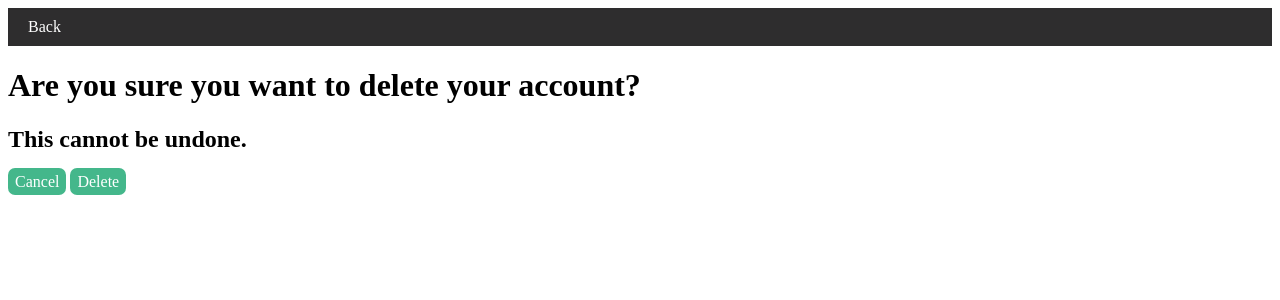
After one commit to manuell191/TwitterCopy, a Django app: page /user/delete/confirm/1 in a window 1280 px wide. The commit adds this page. Shown: the top 300 px of the page. Run offline with Django 4.2, Linux system fonts and the light colour scheme; a user stored in the database is signed in; data comes from the database, SQL or seed files in the repository; both versions use the stored data as it was after the commit.

Commit message:
Finishing touches

```diff
--- a/twittercopy/twitterapp/templates/login.html
+++ b/twittercopy/twitterapp/templates/login.html
@@ -11,13 +11,8 @@
     <a href="{% url 'home' %}">Home</a>
     <a href="{% url 'postlist' %}">Browse</a>
     <a href="{% url 'userlist' %}">Users</a>
-    {% if user.is_authenticated %}
-    <a class="right" href="{% url 'logout' %}">Log out</a>
-    <a class="right" href="{% url 'userprofile' user.id %}">Profile</a>
-    {% else %}
     <a class="right" href="{% url 'register' %}">Register</a>
     <a class="right here" href="{% url 'login' %}">Login</a>
-    {% endif %}
 </div>
 
 <h1>Login</h1>
@@ -35,5 +30,4 @@
 </form>
 
 <a class="button topspace" href="{% url 'register' %}">Go to register</a>
-
 {% endblock %}
--- a/twittercopy/twitterapp/templates/password_update.html
+++ b/twittercopy/twitterapp/templates/password_update.html
@@ -8,7 +8,7 @@
 
 {% block content %}
 <div class="navbar">
-    <a class="here" href="{% url 'userprofile' user.id %}">Back</a>
+    <a href="{% url 'userprofile' user.id %}">Back</a>
 </div>
 
 <h1>Update Password</h1>
--- a/twittercopy/twitterapp/templates/post_create.html
+++ b/twittercopy/twitterapp/templates/post_create.html
@@ -11,13 +11,8 @@
     <a href="{% url 'home' %}">Home</a>
     <a class="here" href="{% url 'postlist' %}">Browse</a>
     <a href="{% url 'userlist' %}">Users</a>
-    {% if user.is_authenticated %}
     <a class="right" href="{% url 'logout' %}">Log out</a>
     <a class="right" href="{% url 'userprofile' user.id %}">Profile</a>
-    {% else %}
-    <a class="right" href="{% url 'register' %}">Register</a>
-    <a class="right" href="{% url 'login' %}">Login</a>
-    {% endif %}
 </div>
 
 <h1>Create Post</h1>
--- a/twittercopy/twitterapp/templates/post_delete.html
+++ b/twittercopy/twitterapp/templates/post_delete.html
@@ -8,11 +8,7 @@
 
 {% block content %}
 <div class="navbar">
-    <a href="{% url 'home' %}">Home</a>
-    <a href="{% url 'postlist' %}">Browse</a>
-    <a href="{% url 'userlist' %}">Users</a>
-    <a class="right" href="{% url 'logout' %}">Log out</a>
-    <a class="here" class="right" href="{% url 'userprofile' user.id %}">Profile</a>
+    <a href="{% url 'userprofile' user.id %}">Back</a>
 </div>
 
 <h1>Are you sure you want to delete this post?</h1>
--- a/twittercopy/twitterapp/templates/register.html
+++ b/twittercopy/twitterapp/templates/register.html
@@ -11,13 +11,8 @@
     <a href="{% url 'home' %}">Home</a>
     <a href="{% url 'postlist' %}">Browse</a>
     <a href="{% url 'userlist' %}">Users</a>
-    {% if user.is_authenticated %}
-    <a class="right" href="{% url 'logout' %}">Log out</a>
-    <a class="right" href="{% url 'userprofile' user.id %}">Profile</a>
-    {% else %}
     <a class="right here" href="{% url 'register' %}">Register</a>
     <a class="right" href="{% url 'login' %}">Login</a>
-    {% endif %}
 </div>
 
 <h1>Register</h1>
@@ -35,5 +30,4 @@
 </form>
 
 <a class="button topspace" href="{% url 'login' %}">Go to login</a>
-
 {% endblock %}
--- /dev/null
+++ b/twittercopy/twitterapp/templates/user_delete.html
@@ -0,0 +1,20 @@
+{% extends './base.html' %}
+
+{% load static %}
+
+{% block head %}
+<link rel="stylesheet" href="{% static 'styles.css' %}">
+{% endblock %}
+
+{% block content %}
+<div class="navbar">
+    <a href="{% url 'userprofile' user.id %}">Back</a>
+</div>
+
+<h1>Are you sure you want to delete your account?</h1>
+<h2>This cannot be undone.</h2>
+<div>
+    <a class="button" href="{% url 'userlist' %}">Cancel</a>
+    <a class="button" href="{% url 'userdelete' user.id %}">Delete</a>
+</div>
+{% endblock %}
--- a/twittercopy/twitterapp/templates/user_profile.html
+++ b/twittercopy/twitterapp/templates/user_profile.html
@@ -36,7 +36,7 @@
     <p class="bottomspace">{{ profile.bio }}</p>
     {% endif %}
     {% if user == profile.user %}
-    <a class="button" href="">Update</a>
+    <a class="button" href="{% url 'userupdate' profile.user.id %}">Update</a>
     {% endif %}
 </div>
 <hr>
--- a/twittercopy/twitterapp/urls.py
+++ b/twittercopy/twitterapp/urls.py
@@ -14,5 +14,7 @@ urlpatterns = [
     path('post/delete/confirm/<pk>', views.postDeleteConfirm, name='postdeleteconfirm'),
     path('post/detele/<pk>', views.postDelete, name='postdelete'),
     path('user/update/<pk>', views.userUpdate, name='userupdate'),
-    path('user/password/update/<pk>', views.passwordUpdate, name='passwordupdate')
+    path('user/password/update/<pk>', views.passwordUpdate, name='passwordupdate'),
+    path('user/delete/confirm/<pk>', views.userDeleteConfirm, name='userdeleteconfirm'),
+    path('user/delete/<pk>', views.userDelete, name='userdelete')
 ]
--- a/twittercopy/twitterapp/views.py
+++ b/twittercopy/twitterapp/views.py
@@ -12,6 +12,9 @@ def home(request):
     return render(request, 'home.html')
 
 def registerPage(request):
+    if request.user.is_authenticated:
+        return redirect('home')
+
     if request.method == 'POST':
         form = CreateUserForm(request.POST)
         if form.is_valid():
@@ -36,7 +39,6 @@ def registerPage(request):
     return render(request, 'register.html', context)
 
 def loginPage(request):
-    page = 'login'
     if request.user.is_authenticated:
         return redirect('home')
 
@@ -52,7 +54,7 @@ def loginPage(request):
         else:
             messages.error(request, 'Username OR password does not exist')
 
-    context = {'page': page, 'form': LoginForm}
+    context = {'form': LoginForm}
     return render(request, 'login.html', context)
 
 def logoutUser(request):
@@ -99,12 +101,16 @@ def postCreate(request):
 @login_required
 def postDeleteConfirm(request, pk):
     post = Post.objects.get(id=pk)
+    if request.user != post.author.user:
+        return redirect('home')
     context = {'post': post}
     return render(request, 'post_delete.html', context)
 
 @login_required
 def postDelete(request, pk):
     post = Post.objects.get(id=pk)
+    if request.user != post.author.user:
+        return redirect('home')
     post.delete()
     return redirect('postlist')
 
@@ -124,6 +130,9 @@ def userUpdate(request, pk):
             profile.bio = bio
             user.save()
             return redirect('userlist')
+    user = User.objects.get(id=pk)
+    if request.user != user:
+        return redirect('home')
     form = UpdateUserForm()
     context = {'form': form}
     return render(request, 'user_update.html', context)
@@ -140,9 +149,32 @@ def passwordUpdate(request, pk):
                 messages.error(request, 'Passwords do not match')
 
             user = User.objects.get(id=pk)
+            username = user.username
             user.set_password(password1)
             user.save()
+
+            user = authenticate(request, username=username, password=password1)
+            login(request, user)
             return redirect('userlist')
+    user = User.objects.get(id=pk)
+    if request.user != user:
+        return redirect('home')
+
     form = UpdatePasswordForm()
-    context = {'form': form}
+    context = {'form': form,}
     return render(request, 'password_update.html', context)
+
+@login_required
+def userDeleteConfirm(request, pk):
+    user = User.objects.get(id=pk)
+    if request.user != user:
+        return redirect('home')
+    return render(request, 'user_delete.html')
+
+@login_required
+def userDelete(request, pk):
+    user = User.objects.get(id=pk)
+    if request.user != user:
+        return redirect('home')
+    user.delete()
+    return redirect('home')
```
Also changed, not shown: twittercopy/twitterapp/templates/user_update.html (+4 -4 lines), twittercopy/db.sqlite3.
